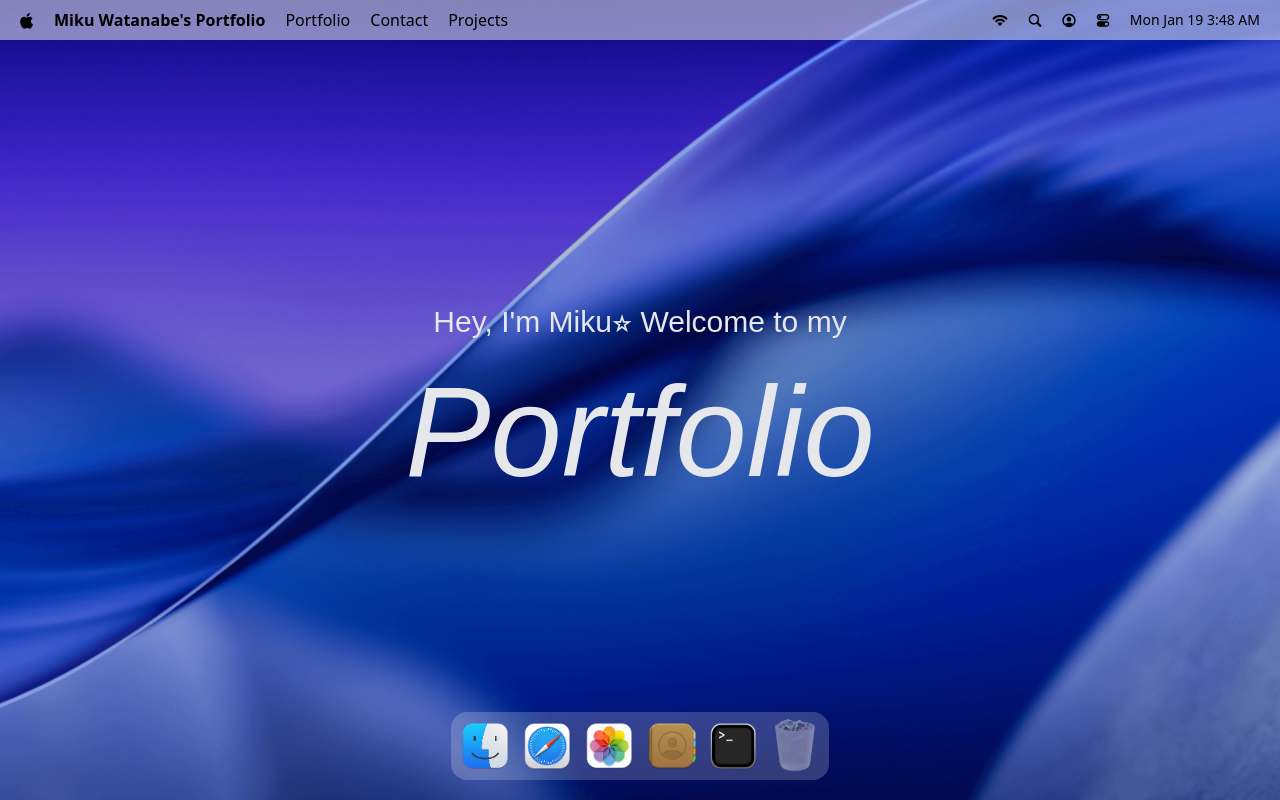
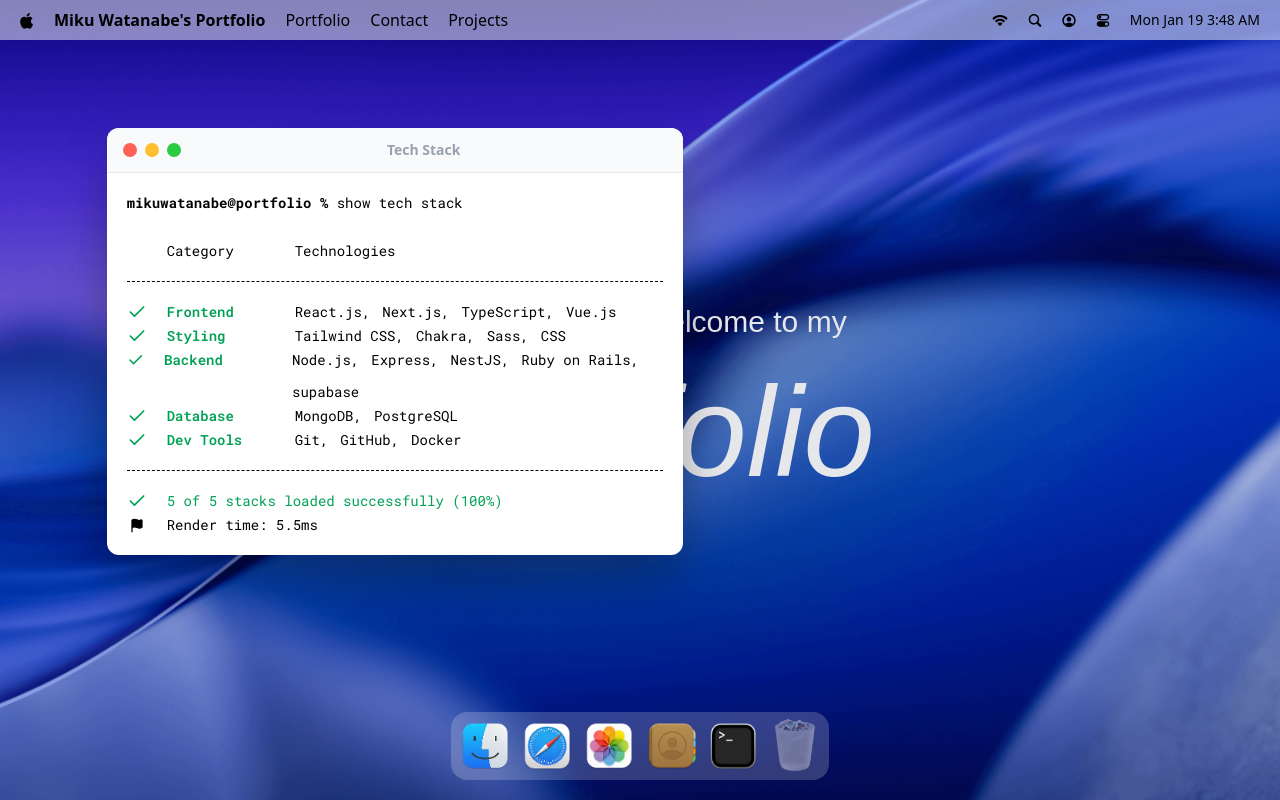
Before and after one commit to Mik-watanabe/macOS-like-portfolio, a React (Vite) app: page / in a window 1280 px wide. Both pictures are taken after a click on the button 733 px from the left and 746 px from the top of the page. Built offline with nearby package versions, Linux system fonts and the light colour scheme; a web font is replaced by a local one.

Commit message:
implement a hoc for managing state (#4)
* implement a hoc for managing state

* implement code coderabbit suggested

---------

Co-authored-by: Miku Watanabe <mikuwatanabe@mac.lan>

```diff
--- a/src/App.tsx
+++ b/src/App.tsx
@@ -1,4 +1,10 @@
+import gsap from "gsap";
+// @ts-ignore
+import { Draggable } from "gsap/Draggable";
 import { Dock, Navbar, Welcome } from "@components";
+import { Terminal } from "@windows";
+
+gsap.registerPlugin(Draggable);
 
 const App = () => {
   return (
@@ -6,6 +12,8 @@
       <Navbar />
       <Welcome />
       <Dock />
+
+      <Terminal />
     </div>
   );
 };
--- /dev/null
+++ b/src/components/WindowControls.tsx
@@ -0,0 +1,30 @@
+import type { WindowId } from "@constants";
+import useWindowStore from "@store/window";
+
+const WindowControls = ({ target }: { target: WindowId }) => {
+  const { closeWindow } = useWindowStore();
+  return (
+    <div id="window-controls">
+      <button
+        type="button"
+        className="close"
+        aria-label="Close window"
+        onClick={() => closeWindow(target)}
+      />
+      <button
+        type="button"
+        className="minimize"
+        aria-label="Minimize window"
+        disabled
+      />
+      <button
+        type="button"
+        className="maximize"
+        aria-label="Maximize window"
+        disabled
+      />
+    </div>
+  );
+};
+
+export default WindowControls;
--- a/src/components/index.ts
+++ b/src/components/index.ts
@@ -1,6 +1,7 @@
 import Dock from "./Dock";
 import Navbar from "./Navbar";
 import Welcome from "./Welcome";
+import WindowControls from "./WindowControls";
 
 
-export { Navbar, Welcome, Dock };
+export { Navbar, Welcome, Dock, WindowControls };
--- a/src/constants/index.ts
+++ b/src/constants/index.ts
@@ -103,3 +103,28 @@
 };
 
 export { INITIAL_Z_INDEX, WINDOW_CONFIG, type WindowConfig, type WindowState, type WindowId };
+
+const techStack = [
+    {
+        category: "Frontend",
+        items: ["React.js", "Next.js", "TypeScript", "Vue.js"],
+    },
+    {
+        category: "Styling",
+        items: ["Tailwind CSS", "Chakra", "Sass", "CSS"],
+    },
+    {
+        category: "Backend",
+        items: ["Node.js", "Express", "NestJS", "Ruby on Rails", "supabase"],
+    },
+    {
+        category: "Database",
+        items: ["MongoDB", "PostgreSQL"],
+    },
+    {
+        category: "Dev Tools",
+        items: ["Git", "GitHub", "Docker"],
+    },
+];
+
+export { techStack }
--- /dev/null
+++ b/src/hoc/WindowWrapper.tsx
@@ -0,0 +1,57 @@
+import type { WindowId } from "@constants";
+import { useGSAP } from "@gsap/react";
+import useWindowStore from "@store/window";
+import gsap from "gsap";
+// @ts-ignore
+import { Draggable } from "gsap/Draggable";
+import { useRef, type FC } from "react";
+
+type Props = {
+  Component: FC;
+  windowKey: WindowId;
+};
+const WindowWrapper = ({ Component, windowKey }: Props) => {
+  const wrapped = (props: any) => {
+    const { focusWindow, windows } = useWindowStore();
+    const { isOpen, zIndex } = windows[windowKey];
+    const ref = useRef<HTMLElement | null>(null);
+
+    useGSAP(() => {
+      const el = ref.current;
+      if (!el) return;
+
+      if (isOpen) {
+        gsap.fromTo(
+          el,
+          { scale: 0.8, opacity: 0, y: 40 },
+          { scale: 1, opacity: 1, y: 0, duration: 0.3, ease: "power3.out" },
+        );
+      }
+    }, [isOpen]);
+
+    useGSAP(() => {
+      const el = ref.current;
+      if (!el) return;
+      const [instance] = Draggable.create(el, {
+        onPress: () => focusWindow(windowKey),
+      });
+      return () => instance.kill();
+    }, [windowKey]);
+
+    return (
+        <section
+          id={windowKey}
+          ref={ref}
+          style={{ zIndex, display: isOpen ? "block" : "none" }}
+          className="absolute"
+        >
+          <Component {...props} />
+        </section>
+    );
+  };
+
+  wrapped.displayName = `WindowWrapper(${Component.displayName || Component.name || "Component"})`;
+  return wrapped;
+};
+
+export default WindowWrapper;
--- a/src/index.css
+++ b/src/index.css
@@ -179,17 +179,19 @@
       .content {
         @apply py-5 my-5 border-y border-dashed space-y-1;
 
-        li {
+        .item {
+          @apply flex items-start;
+
           .check {
             @apply text-[#00A154] w-5;
           }
 
           h3 {
-            @apply font-semibold text-[#00A154] w-32 ms-5;
+            @apply font-semibold text-[#00A154] w-32 ms-5 shrink-0;
           }
 
           ul {
-            @apply flex items-center gap-3;
+            @apply flex items-center gap-3 flex-wrap;
           }
         }
       }
--- /dev/null
+++ b/src/windows/Terminal.tsx
@@ -0,0 +1,60 @@
+import { WindowControls } from "@components";
+import { techStack } from "@constants";
+import WindowWrapper from "@hoc/WindowWrapper";
+import { Check, Flag } from "lucide-react";
+
+const Terminal = () => {
+  return (
+    <>
+    <div id="window-header">
+        <WindowControls target="terminal" />
+        <h2>Tech Stack</h2>
+    </div>
+
+    <div className="techstack">
+        <p>
+            <span className="font-bold">mikuwatanabe@portfolio % </span>
+            show tech stack
+        </p>
+
+        <div className="label">
+            <p className="w-32">Category</p>
+            <p>Technologies</p>
+        </div>
+
+        <ul className="content">
+            {techStack.map(({category, items}) => (
+                <li key={category} className="item">
+                    <Check className="check" size={20} />
+                    <h3>{category}</h3>
+
+                    <ul>
+                        {items.map((item,i) => (
+                            <li key={i}>
+                                {item}
+                                {i < items.length - 1 && "," }
+                            </li>
+                        ))}
+                    </ul>
+                </li>
+            ))}
+        </ul>
+
+        <div className="footnote">
+            <p>
+                 <Check size={20} /> {techStack.length} of {techStack.length} stacks loaded successfully (100%)
+            </p>
+
+            <p className="text-black">
+                <Flag size={15} fill="black"/>
+                Render time: 5.5ms
+            </p>
+        </div>
+    </div>
+    </>
+  );
+};
+
+const TerminalWindow = WindowWrapper({Component: Terminal, windowKey: "terminal"})
+
+export default TerminalWindow;
--- /dev/null
+++ b/src/windows/index.ts
@@ -0,0 +1,3 @@
+import Terminal from "./Terminal";
+
+export { Terminal };
--- a/tsconfig.app.json
+++ b/tsconfig.app.json
@@ -16,6 +16,7 @@
     "noEmit": true,
     "jsx": "react-jsx",
 
+
     /* Linting */
     "strict": true,
     "noUnusedLocals": true,
```
Also changed, not shown: 1 other file (tests, documents, lock files or other folders).
